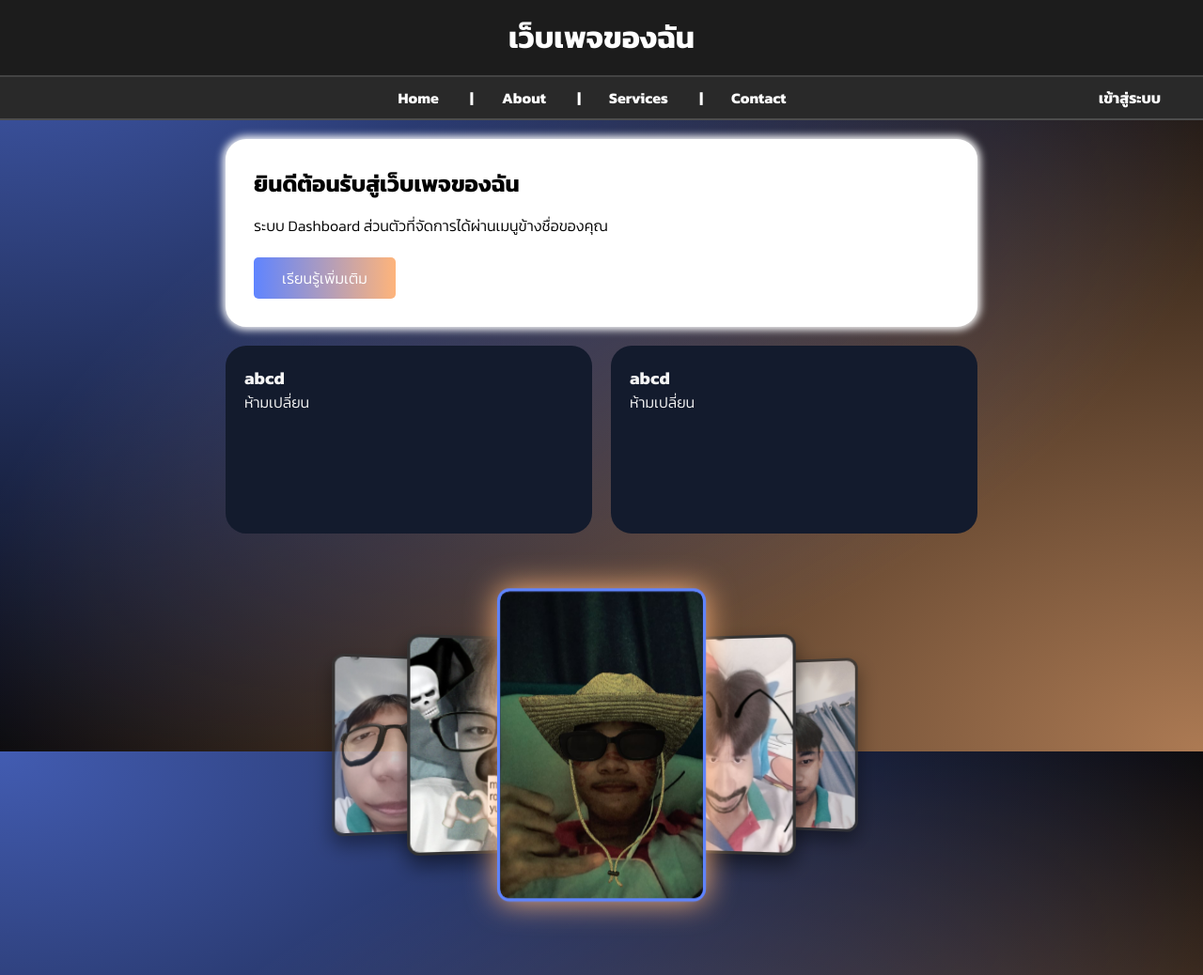
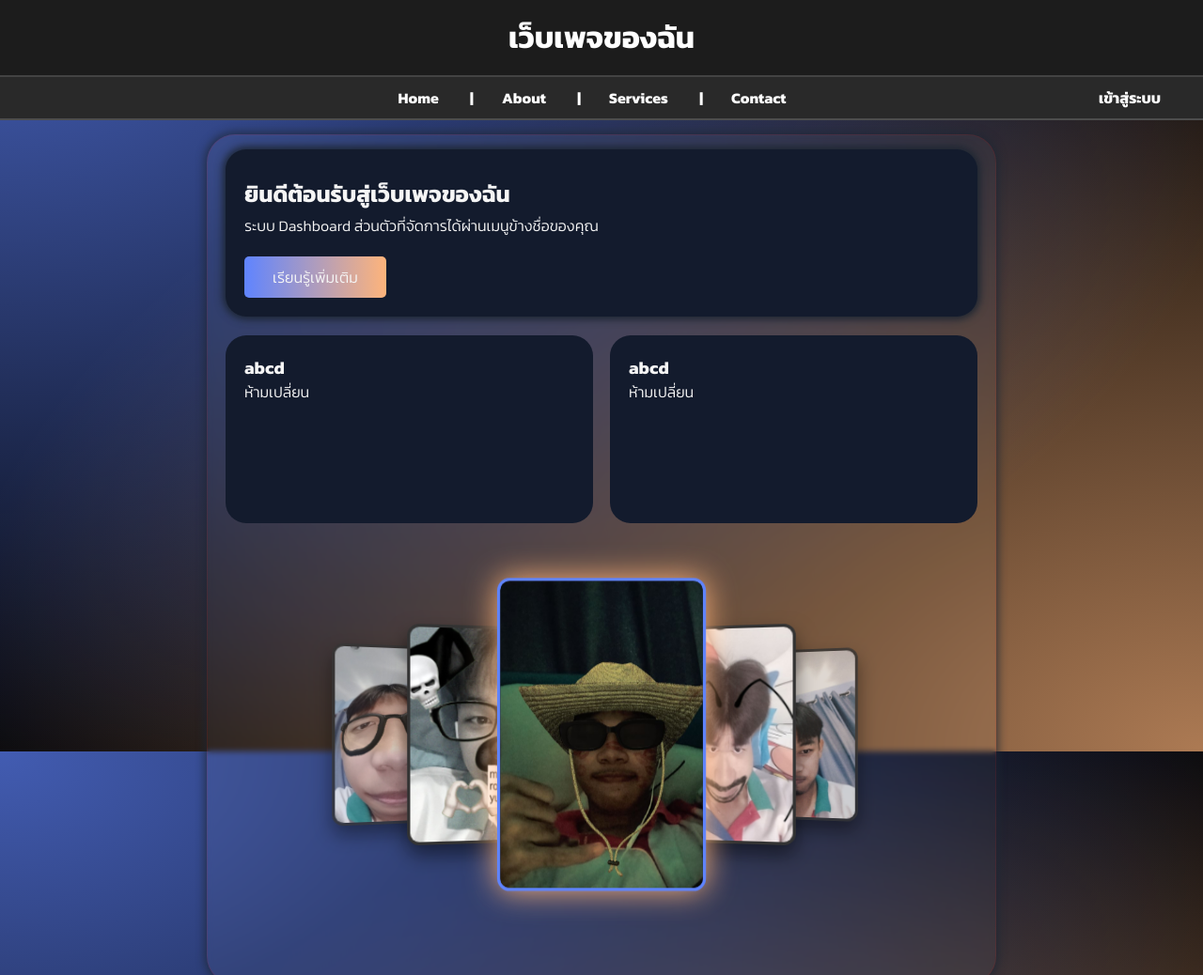
Before and after one commit to taratep-eiei/taratep-eiei-baross_22153, a website: page index.html in a window 1280 px wide. Shown: the top 1038 px of the page at 94% size. Drawn offline with nearby package versions, Linux system fonts and the light colour scheme; grey boxes are pictures that could not be loaded.

Commit message:
save recovery

```diff
--- a/index.html
+++ b/index.html
@@ -80,6 +80,7 @@
     </div>
 
     <main>
+        <div class="glass-panel">
         <section class="main-container">
             <h2 class="main-title">ยินดีต้อนรับสู่เว็บเพจของฉัน</h2>
             <p class="main-info">ระบบ Dashboard ส่วนตัวที่จัดการได้ผ่านเมนูข้างชื่อของคุณ</p>
@@ -105,6 +106,8 @@
                 <div class="stack-image img-right" onclick="switchPhoto(this)"><img src="img/1000087870.jpg"></div>
                 <div class="stack-image img-right-far" onclick="switchPhoto(this)"><img src="img/1000087868.jpg"></div>
             </div>
+        </div>
+
         </div>
     </main>
 
@@ -196,7 +199,7 @@
                 const file = e.target.files[0];
                 if (file && savedName) {
                     if (file.size > 2 * 1024 * 1024) {
-                        alert("รูปใหญ่เกินไปครับบอส! ไม่เกิน 2MB นะ");
+                        alert("รูปใหญ่เกินไป! ไม่เกิน 2MB");
                         return;
                     }
                     const reader = new FileReader();
--- a/style.css
+++ b/style.css
@@ -292,25 +292,50 @@ main {
     min-height: 1000px;
 }
 
+.glass-panel {
+    background: rgba(255, 255, 255, 0.037); /* สีขาวจางมากๆ */
+    backdrop-filter: blur(3px);           /* ความเบลอของข้างหลัง */
+    -webkit-backdrop-filter: blur(15px);
+    border-radius: 30px;                   /* ความโค้งของแถบใหญ่ */
+    padding: 1.2%;                         /* ระยะห่างขอบใน */
+    margin: -5px auto;                     /* ระยะห่างขอบนอก */
+    width: 90%;                            /* ความกว้างของแถบ */
+    max-width: 840px;
+    border: 1px solid rgba(255, 11, 11, 0.1); /* ขอบบางๆ ให้ดูเหมือนกระจก */
+    box-shadow: 0px 0px 9px 3px rgba(29, 38, 50, 0.65); /* เงาจางๆ ให้ดูมีมิติ */
+    padding-bottom: 50px; /* เพิ่มพื้นที่ด้านล่างไม่ให้เนื้อหาชิดขอบเกินไป */
+    min-height: 80vh; /* 80vh คือให้ยาวประมาณ 80% ของความสูงหน้าจอ */
+}
+
+.main-title{
+    color: #f5f5f5;
+    margin-top: 10px;
+}
+
 .main-container {
-    background-color: #ffffff;
-    padding: 30px;
+    background: #131b2d;
+    padding: 20px;
     border-radius: 22px;
-    box-shadow: 0px 0px 9px 3px rgb(255, 255, 255);
+    box-shadow: 0px 0px 9px 3px rgb(29, 38, 50);
     max-width: 800px;
     margin: 0 auto;
+
+
+
+
 }
 
 .main-info {
-    margin-top: 15px;
-    color: #000000;
+    color: #f5f5f5;
     line-height: 1.6;
+    padding: -10px 0px 0px 0px;
+    margin-top: 4px;
 }
 
 .main-btn {
     display: inline-block;
     background: linear-gradient(to right, #5f84ff, #feb47b);
-    color: white;
+    color: #f5f5f5;
     padding: 10px 30px;
     text-decoration: none;
     border-radius: 5px;
@@ -443,7 +468,7 @@ main {
     max-width: 800px;
     margin: 20px auto; /* auto จะช่วยดึงให้มันมาอยู่ตรงกลางเส้นแดง */
     display: flex;     /* สั่งให้กล่องย่อยวางเรียงกันซ้าย-ขวา */
-    gap: 20px;         /* ระยะห่างระหว่างกล่องซ้ายและขวา */
+    gap: 18px;         /* ระยะห่างระหว่างกล่องซ้ายและขวา */
 }
 
 /* ตกแต่งกล่องย่อยข้างใน */
@@ -473,7 +498,7 @@ main {
     background-color: #1a253d;
 }
 /* ทำให้ดูดีในมือถือ (ถ้าจอแคบให้เรียงต่อกันเป็นแนวตั้ง) */
-@media (max-width: 600px) {
+@media (max-width: 700px) {
     .content-row {
         flex-direction: column;
         padding: 0 20px;
```
Also changed, not shown: login.html (+6 -6 lines), register.html (+3 -3 lines).
